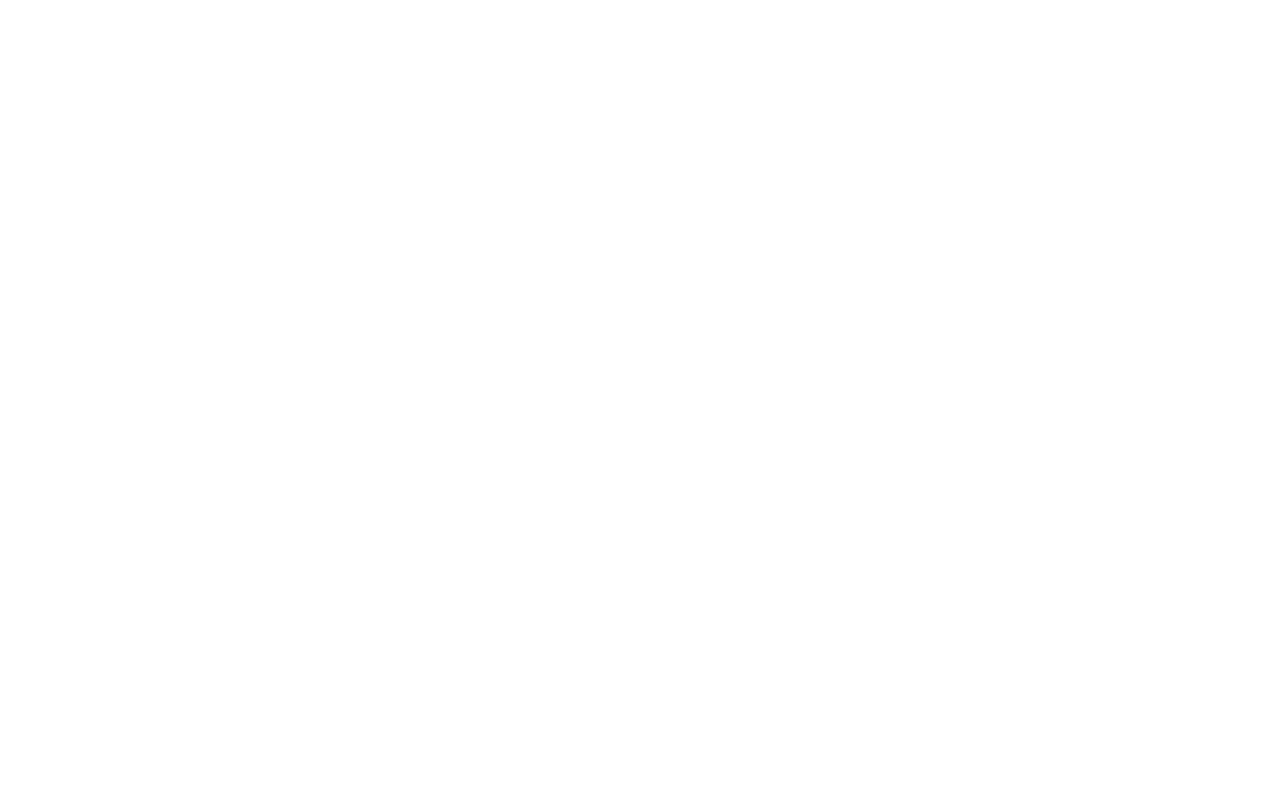
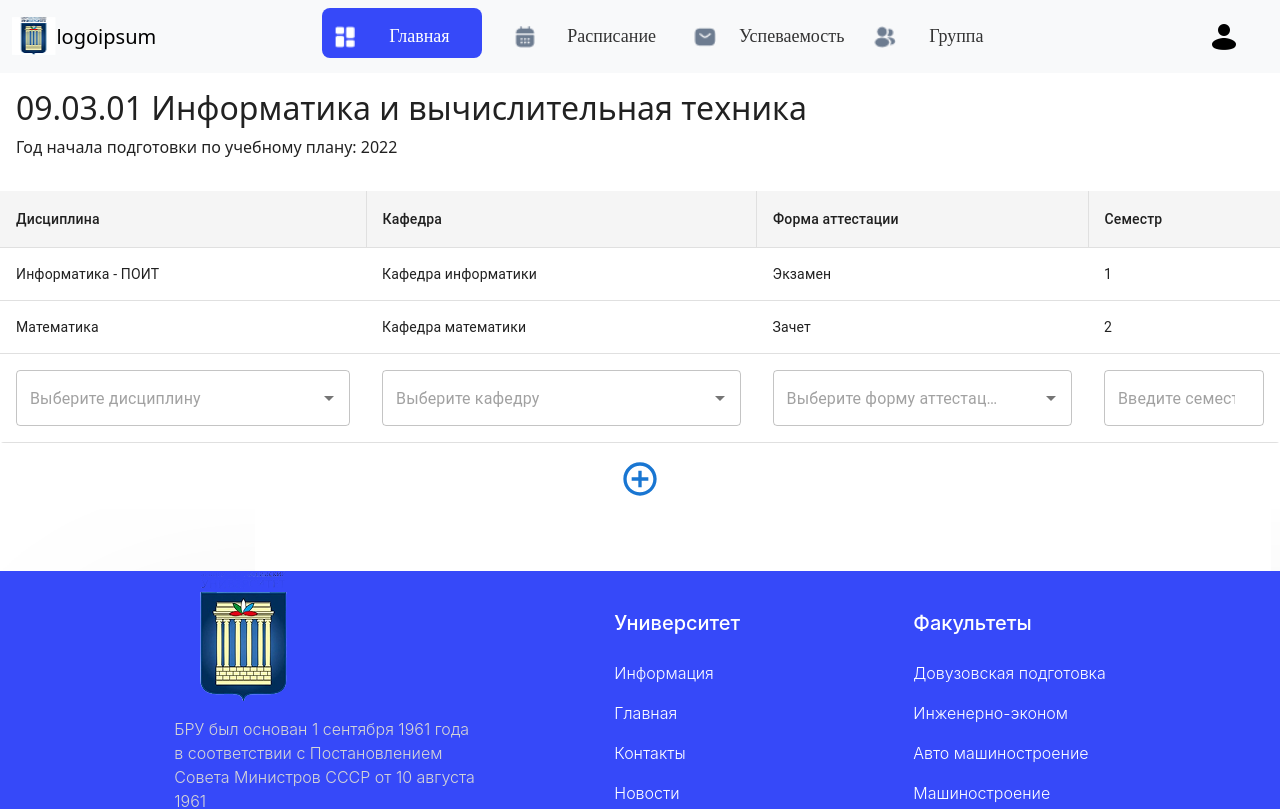
Before and after one commit to Rubick1337/JournalUniversity, a React (Create React App) app in the folder Client/journal/: page /test in a window 1280 px wide. Before the commit this address had no page. Shown: the top 809 px of the page. Built offline with nearby package versions, Linux system fonts and the light colour scheme.

Commit message:
feat: add table for plan learning

```diff
--- /dev/null
+++ b/Client/journal/public/TestData/data.json
@@ -0,0 +1,37 @@
+{
+  "specialtyCode": "09.03.01",
+  "specialtyName": "Информатика и вычислительная техника",
+  "startYear": 2022,
+  "disciplines": [
+    { "id": 1, "name": "Информатика - ПОИТ" },
+    { "id": 2, "name": "Математика" },
+    { "id": 3, "name": "Физика" },
+    { "id": 4, "name": "Физика и Электроэнергетика" }
+  ],
+  "departments": [
+    { "id": 1, "name": "Кафедра информатики" },
+    { "id": 2, "name": "Кафедра математики" },
+    { "id": 3, "name": "Кафедра физики" }
+  ],
+  "formsOfAttestation": [
+    { "id": 1, "name": "Экзамен" },
+    { "id": 2, "name": "Зачет" },
+    { "id": 3, "name": "Курсовая работа" }
+  ],
+  "tableData": [
+    {
+      "id": 1,
+      "discipline": "Информатика - ПОИТ",
+      "department": "Кафедра информатики",
+      "formOfAttestation": "Экзамен",
+      "semester": 1
+    },
+    {
+      "id": 2,
+      "discipline": "Математика",
+      "department": "Кафедра математики",
+      "formOfAttestation": "Зачет",
+      "semester": 2
+    }
+  ]
+}
--- a/Client/journal/src/App.js
+++ b/Client/journal/src/App.js
@@ -6,6 +6,7 @@
 import MainPage from "./pages/MainPage/Main";
 import GroupListPage from "./pages/GroupListPage/GroupListPage";
 import SchedulePage from "./pages/SchedulePage/SchedulePage";
+import TestPage from "./pages/TestPage/TestPage";
 
 function App() {
   return (
@@ -15,6 +16,7 @@
               <Route path="/welcome" element={<MainPage/>}/>
               <Route path="/group" element={<GroupListPage/>}/>
               <Route path="/schedule" element={<SchedulePage/>}/>
+              <Route path="/test" element={<TestPage/>}/>
           </Routes>
       </div>
   );
--- a/Client/journal/src/components/Header/headerStyle.css
+++ b/Client/journal/src/components/Header/headerStyle.css
@@ -125,6 +125,7 @@
     {
         gap:45px;
     }
+
     .container-fluid
     {
         gap:50px;
@@ -141,3 +142,11 @@
         gap:20px;
     }
 }
+@media (max-width: 991px) {
+    .profile__header
+    {
+        position: absolute;
+        top: 16px;
+        left: 170px;
+    }
+}
--- /dev/null
+++ b/Client/journal/src/components/TableLearn/TableLearn.css
@@ -0,0 +1,12 @@
+@keyframes fadeIn {
+    from {
+        opacity: 0;
+    }
+    to {
+        opacity: 1;
+    }
+}
+
+.fade-in {
+    animation: fadeIn 0.5s ease-in-out;
+}
--- /dev/null
+++ b/Client/journal/src/components/TableLearn/TableLearn.jsx
@@ -0,0 +1,164 @@
+import React, { useState, useEffect } from "react";
+import axios from "axios";
+import {
+    Table, TableBody, TableCell, TableContainer, TableHead, TableRow, Paper,
+    IconButton, TextField, Autocomplete, Box
+} from '@mui/material';
+import AddCircleOutlineIcon from '@mui/icons-material/AddCircleOutline';
+import './TableLearn.css'; // Импортируем CSS для анимации
+
+const TableLearn = () => {
+    const [data, setData] = useState([]);
+    const [disciplines, setDisciplines] = useState([]);
+    const [departments, setDepartments] = useState([]);
+    const [formsOfAttestation, setFormsOfAttestation] = useState([]);
+    const [specialtyCode, setSpecialtyCode] = useState("");
+    const [specialtyName, setSpecialtyName] = useState("");
+    const [startYear, setStartYear] = useState("");
+    const [newRow, setNewRow] = useState({
+        discipline: "",
+        department: "",
+        formOfAttestation: "",
+        semester: "",
+    });
+
+    useEffect(() => {
+        axios.get("/TestData/data.json")
+            .then((response) => {
+                const { specialtyCode, specialtyName, startYear, tableData, disciplines, departments, formsOfAttestation } = response.data;
+                setData(tableData);
+                setDisciplines(disciplines);
+                setDepartments(departments);
+                setFormsOfAttestation(formsOfAttestation);
+                setSpecialtyCode(specialtyCode);
+                setSpecialtyName(specialtyName);
+                setStartYear(startYear);
+            })
+            .catch((error) => console.error("Ошибка загрузки данных:", error));
+    }, []);
+
+    const handleInputChange = (e, field) => {
+        const value = e.target.value;
+        if (field === "semester" && (value === "" || (parseFloat(value) > 0 && Number.isInteger(parseFloat(value))))) {
+            setNewRow({ ...newRow, [field]: value });
+        } else if (field !== "semester") {
+            setNewRow({ ...newRow, [field]: value });
+        }
+    };
+
+    const handleAutocompleteChange = (value, field) => {
+        setNewRow({ ...newRow, [field]: value || "" });
+    };
+
+    const addRow = () => {
+        if (newRow.discipline && newRow.department && newRow.formOfAttestation && newRow.semester) {
+            const newRowWithId = { ...newRow, id: data.length + 1, semester: parseInt(newRow.semester, 10) };
+            setData([...data, { ...newRowWithId, animationClass: 'fade-in' }]);
+            setNewRow({ discipline: "", department: "", formOfAttestation: "", semester: "" });
+        }
+    };
+
+    return (
+        <Box sx={{ maxWidth: '100%', overflowX: 'auto' }}>
+            <TableContainer component={Paper} sx={{ boxShadow: 'none' }}>
+                <div style={{ padding: '16px' }}>
+                    <h2>{specialtyCode} {specialtyName}</h2>
+                    <p>Год начала подготовки по учебному плану: {startYear}</p>
+                </div>
+                <Table>
+                    <TableHead sx={{ backgroundColor: '#f5f5f5' }}>
+                        <TableRow>
+                            <TableCell sx={{ borderRight: '1px solid #e0e0e0' }}>Дисциплина</TableCell>
+                            <TableCell sx={{ borderRight: '1px solid #e0e0e0' }}>Кафедра</TableCell>
+                            <TableCell sx={{ borderRight: '1px solid #e0e0e0' }}>Форма аттестации</TableCell>
+                            <TableCell>Семестр</TableCell>
+                        </TableRow>
+                    </TableHead>
+                    <TableBody>
+                        {data.map((row) => (
+                            <TableRow key={row.id} className={row.animationClass || ''}>
+                                <TableCell>{row.discipline}</TableCell>
+                                <TableCell>{row.department}</TableCell>
+                                <TableCell>{row.formOfAttestation}</TableCell>
+                                <TableCell style={{ width: 150 }}>{row.semester}</TableCell>
+                            </TableRow>
+                        ))}
+                        <TableRow>
+                            <TableCell>
+                                <Autocomplete
+                                    value={newRow.discipline}
+                                    onChange={(e, value) => handleAutocompleteChange(value, "discipline")}
+                                    options={disciplines.map((discipline) => discipline.name)}
+                                    renderInput={(params) => (
+                                        <TextField
+                                            {...params}
+                                            placeholder="Выберите дисциплину"
+                                            fullWidth
+                                        />
+                                    )}
+                                />
+                            </TableCell>
+                            <TableCell>
+                                <Autocomplete
+                                    value={newRow.department}
+                                    onChange={(e, value) => handleAutocompleteChange(value, "department")}
+                                    options={departments.map((department) => department.name)}
+                                    renderInput={(params) => (
+                                        <TextField
+                                            {...params}
+                                            placeholder="Выберите кафедру"
+                                            fullWidth
+                                        />
+                                    )}
+                                />
+                            </TableCell>
+                            <TableCell>
+                                <Autocomplete
+                                    value={newRow.formOfAttestation}
+                                    onChange={(e, value) => handleAutocompleteChange(value, "formOfAttestation")}
+                                    options={formsOfAttestation.map((form) => form.name)}
+                                    renderInput={(params) => (
+                                        <TextField
+                                            {...params}
+                                            placeholder="Выберите форму аттестации"
+                                            fullWidth
+                                        />
+                                    )}
+                                />
+                            </TableCell>
+                            <TableCell>
+                                <TextField
+                                    type="number"
+                                    min="1"
+                                    sx={{ minWidth: 160 }}
+                                    step="1"
+                                    value={newRow.semester}
+                                    onChange={(e) => handleInputChange(e, "semester")}
+                                    placeholder="Введите семестр"
+                                    fullWidth
+                                />
+                            </TableCell>
+                        </TableRow>
+                    </TableBody>
+                </Table>
+            </TableContainer>
+            <Box
+                sx={{
+                    position: 'sticky',
+                    left: '50%',
+                    transform: 'translateX(-50%)',
+                    display: 'inline-flex',
+                    justifyContent: 'center',
+                    mt: 1,
+                    mb: 2,
+                }}
+            >
+                <IconButton onClick={addRow} color="primary">
+                    <AddCircleOutlineIcon sx={{ fontSize: 40 }} />
+                </IconButton>
+            </Box>
+        </Box>
+    );
+};
+
+export default TableLearn;
--- /dev/null
+++ b/Client/journal/src/pages/TestPage/TestPage.jsx
@@ -0,0 +1,17 @@
+import Header from "../../components/Header/Header";
+import TableLearn from "../../components/TableLearn/TableLearn";
+import Footer from "../../components/Footer/Footer";
+
+
+const SchedulePage = props => {
+    return (
+        <>
+            <Header/>
+            <main>
+                <TableLearn/>
+            </main>
+            <Footer/>
+        </>
+    )
+}
+export default SchedulePage;
```
